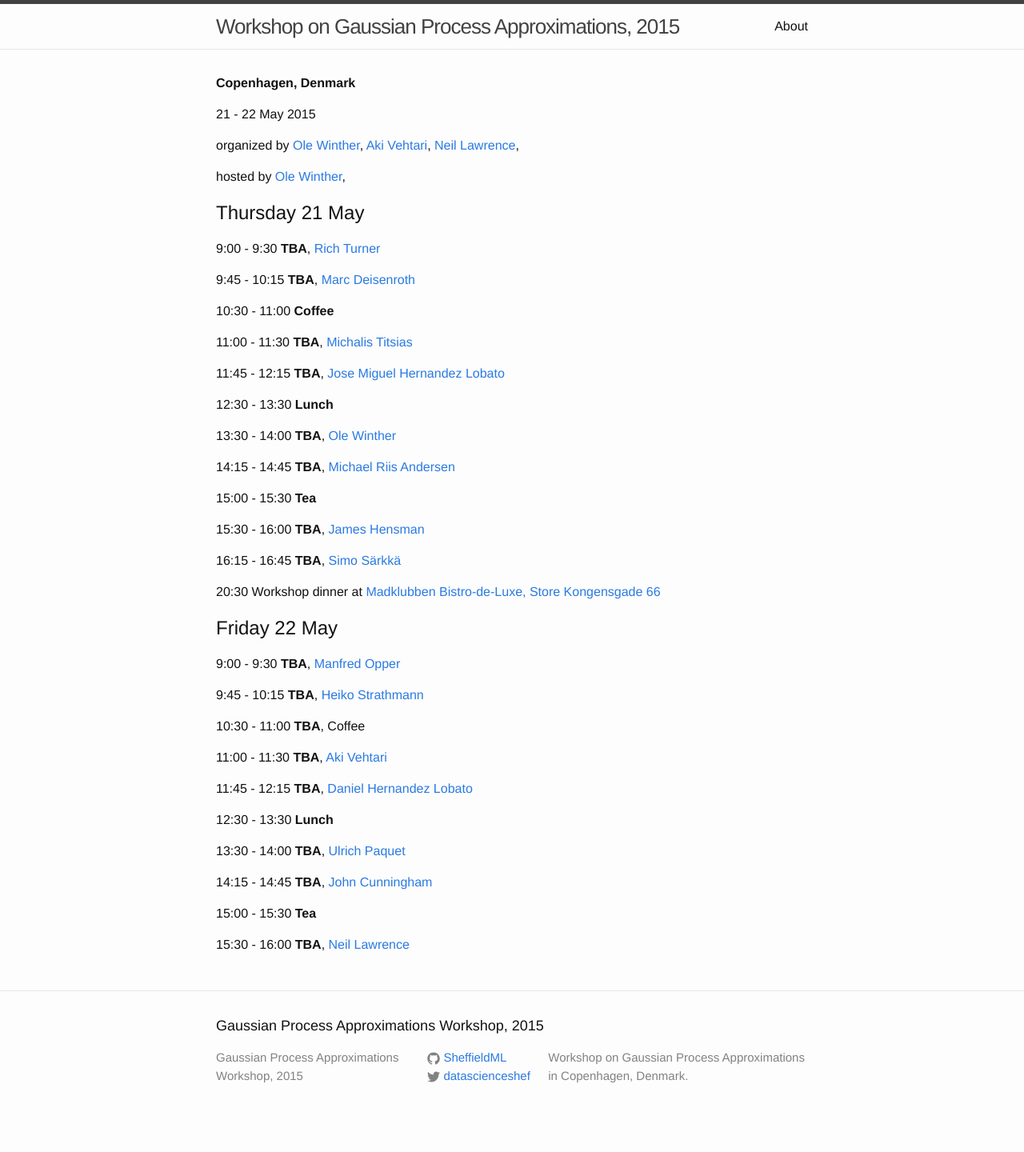
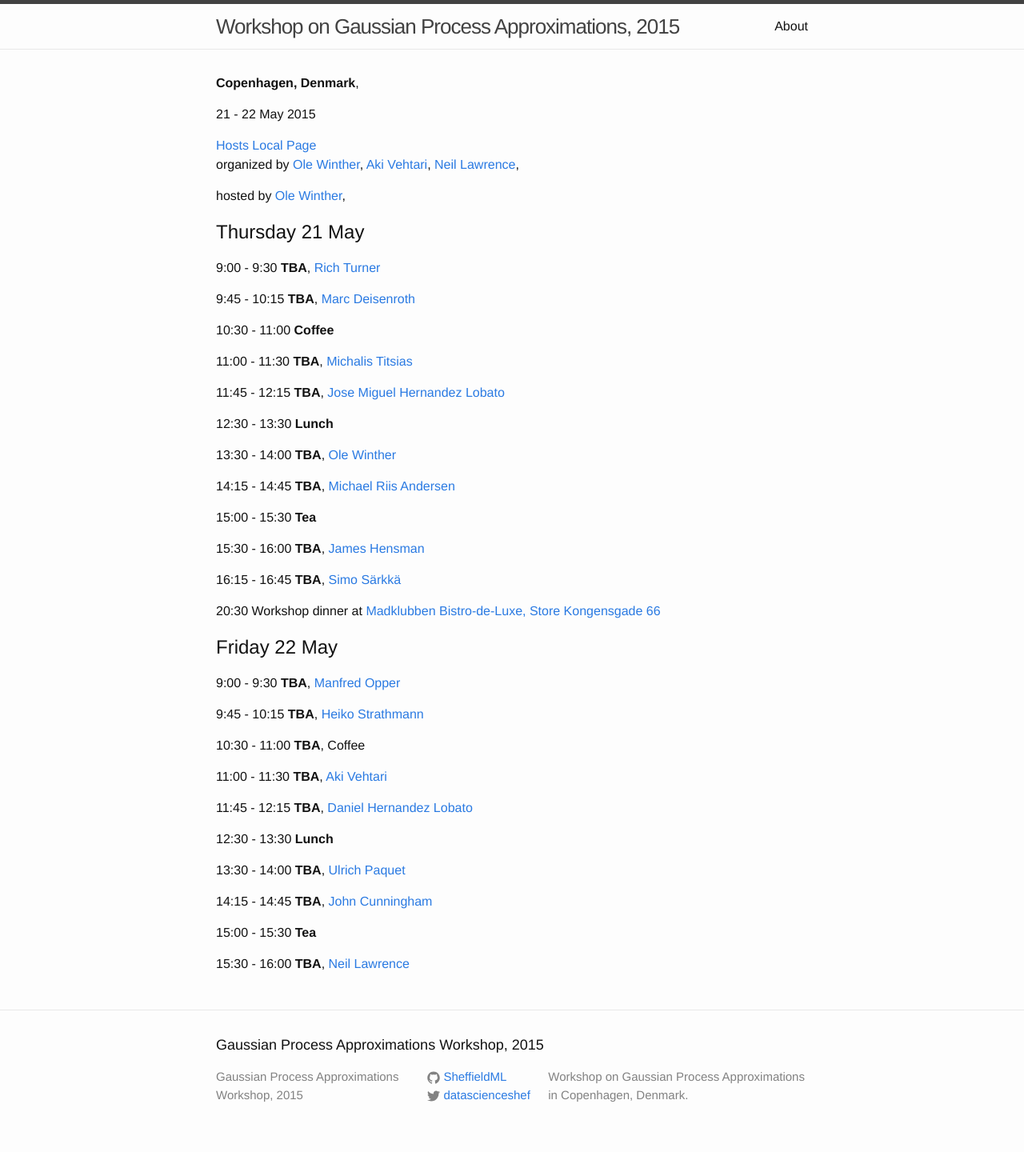
Before and after one commit to gpschool/gpa15, a Jekyll site: the page built from index.md, in a window 1280 px wide. Shown: the whole page at 80% size. Built offline with Jekyll 4.4.1, drawn with Linux system fonts in a browser that asks for light colours; before the commit the page ends 1416 px from its top, so only the background shows below that.

Commit message:
update index.md

```diff
--- a/index.md
+++ b/index.md
@@ -2,7 +2,7 @@
 layout: default
 ---
 
-**{{ site.conference.location }}**<br>
+**{{ site.conference.location }}**,
 {% assign startdate = site.conference.dates | first %}
 {% assign enddate = site.conference.dates | last %}
 {% if startdate.month == enddate.month %}
@@ -10,6 +10,7 @@ layout: default
 {% else %}
 {{ startdate.date }} {{ startdate.month }} - {{ enddate.date }} {{ enddate.month }} {{ startdate.year }}
 {% endif %}
+{% if site.conference.hosturl %} [Hosts Local Page](https://sites.google.com/site/gpapprox/home)<br>{% endif %}
 {% if site.conference.organizers %} organized by {% for person in site.conference.organizers %}[{{ person.name }}]({{ person.url }}){% if site.conference.organizers | size > 1 %}, {% endif %}{% endfor %}{% endif %}
 
 {% if site.conference.hosts %}hosted by {% for person in site.conference.hosts %}[{{ person.name }}]({{ person.url }}){% if site.conference.hosts | size > 1 %}, {% endif %}{% endfor %}{% endif %}
```
